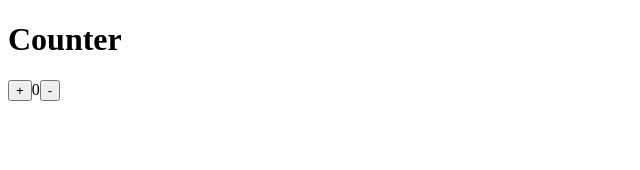
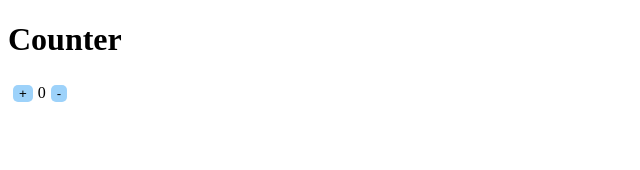
Before and after one commit to yyyn012/react-state-counter, a React (Create React App) app: page / in a window 1280 px wide. Shown: the top 170 px of the page, without its empty margins (0-640 px from the left). Built offline with nearby package versions, Linux system fonts and the light colour scheme.

Commit message:
Update App.css

```diff
--- a/src/App.css
+++ b/src/App.css
@@ -0,0 +1,6 @@
+button {
+  background-color: rgb(157, 210, 250);
+  border: none;
+  border-radius: 5px;
+  margin: 5px;
+}
```
